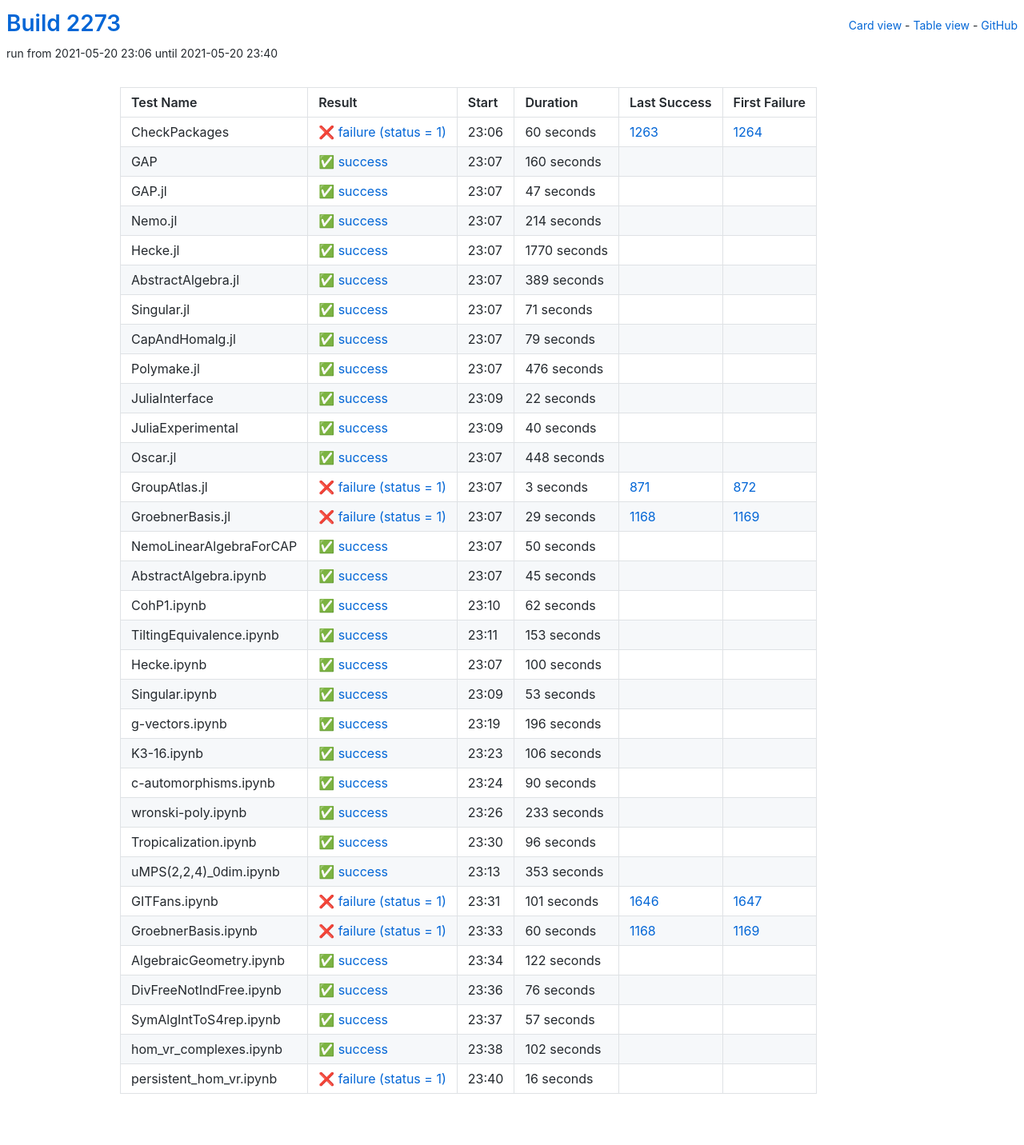
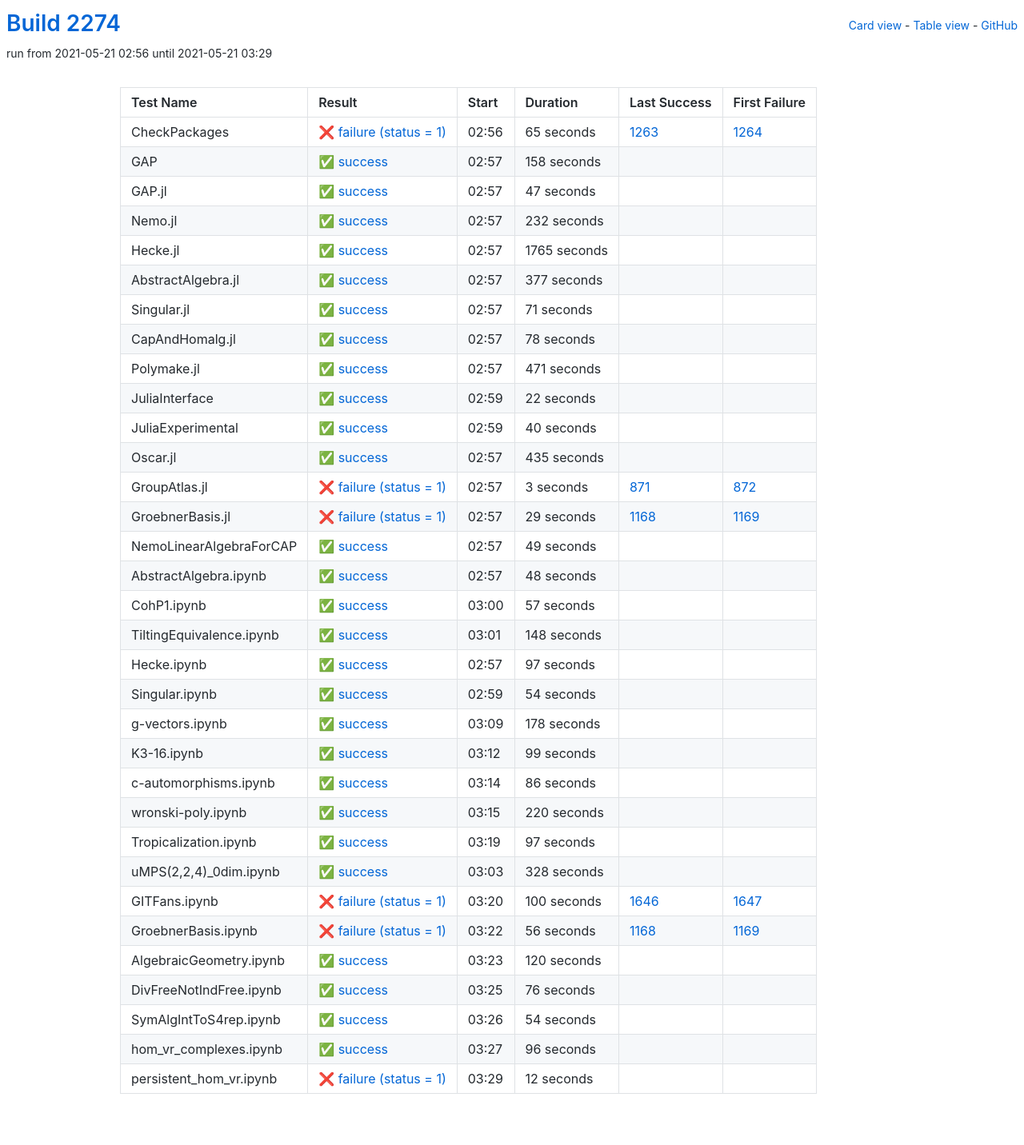
Before and after one commit to oscar-system/oscar-ci-status-stable, a Jekyll site: the page built from table.html, in a window 1280 px wide. Shown: the whole page at 80% size. Built offline with Jekyll 4.4.1, drawn with Linux system fonts in a browser that asks for light colours.

Commit message:
Build #2274

```diff
--- a/_data/ci.yml
+++ b/_data/ci.yml
@@ -1,6 +1,6 @@
 ---
-build: 2273
-build_url: https://oscarci.mathematik.uni-kl.de/job/oscar-stable/2273/
+build: 2274
+build_url: https://oscarci.mathematik.uni-kl.de/job/oscar-stable/2274/
 job: oscar-stable
 organization: oscar-system
 repo: oscar-ci-status-stable
@@ -8,32 +8,32 @@ repourl: https://github.com/oscar-system/oscar-ci-status-stable
 tests:
 - name: CheckPackages
   id: checkpackages
-  log: https://oscarci.mathematik.uni-kl.de/job/oscar-stable/2273/artifact/logs/build-2273/CheckPackages.log
-  start: 2021-05-20 23:06
+  log: https://oscarci.mathematik.uni-kl.de/job/oscar-stable/2274/artifact/logs/build-2274/CheckPackages.log
+  start: 2021-05-21 02:56
   success: false
   exitcode: 1
   status: failure
-  duration: 60
+  duration: 65
   last_success: 1263
   last_success_url: https://oscarci.mathematik.uni-kl.de/job/oscar-stable/1263/
   first_failure: 1264
   first_failure_url: https://oscarci.mathematik.uni-kl.de/job/oscar-stable/1264/
 - name: GAP
   id: gap
-  log: https://oscarci.mathematik.uni-kl.de/job/oscar-stable/2273/artifact/logs/build-2273/GAP.log
-  start: 2021-05-20 23:07
+  log: https://oscarci.mathematik.uni-kl.de/job/oscar-stable/2274/artifact/logs/build-2274/GAP.log
+  start: 2021-05-21 02:57
   success: true
   exitcode: 0
   status: success
-  duration: 160
+  duration: 158
   last_success: false
   last_success_url:
   first_failure: false
   first_failure_url:
 - name: GAP.jl
   id: gap-jl
-  log: https://oscarci.mathematik.uni-kl.de/job/oscar-stable/2273/artifact/logs/build-2273/GAP.jl.log
-  start: 2021-05-20 23:07
+  log: https://oscarci.mathematik.uni-kl.de/job/oscar-stable/2274/artifact/logs/build-2274/GAP.jl.log
+  start: 2021-05-21 02:57
   success: true
   exitcode: 0
   status: success
@@ -44,44 +44,44 @@ tests:
   first_failure_url:
 - name: Nemo.jl
   id: nemo-jl
-  log: https://oscarci.mathematik.uni-kl.de/job/oscar-stable/2273/artifact/logs/build-2273/Nemo.jl.log
-  start: 2021-05-20 23:07
+  log: https://oscarci.mathematik.uni-kl.de/job/oscar-stable/2274/artifact/logs/build-2274/Nemo.jl.log
+  start: 2021-05-21 02:57
   success: true
   exitcode: 0
   status: success
-  duration: 214
+  duration: 232
   last_success: false
   last_success_url:
   first_failure: false
   first_failure_url:
 - name: Hecke.jl
   id: hecke-jl
-  log: https://oscarci.mathematik.uni-kl.de/job/oscar-stable/2273/artifact/logs/build-2273/Hecke.jl.log
-  start: 2021-05-20 23:07
+  log: https://oscarci.mathematik.uni-kl.de/job/oscar-stable/2274/artifact/logs/build-2274/Hecke.jl.log
+  start: 2021-05-21 02:57
   success: true
   exitcode: 0
   status: success
-  duration: 1770
+  duration: 1765
   last_success: false
   last_success_url:
   first_failure: false
   first_failure_url:
 - name: AbstractAlgebra.jl
   id: abstractalgebra-jl
-  log: https://oscarci.mathematik.uni-kl.de/job/oscar-stable/2273/artifact/logs/build-2273/AbstractAlgebra.jl.log
-  start: 2021-05-20 23:07
+  log: https://oscarci.mathematik.uni-kl.de/job/oscar-stable/2274/artifact/logs/build-2274/AbstractAlgebra.jl.log
+  start: 2021-05-21 02:57
   success: true
   exitcode: 0
   status: success
-  duration: 389
+  duration: 377
   last_success: false
   last_success_url:
   first_failure: false
   first_failure_url:
 - name: Singular.jl
   id: singular-jl
-  log: https://oscarci.mathematik.uni-kl.de/job/oscar-stable/2273/artifact/logs/build-2273/Singular.jl.log
-  start: 2021-05-20 23:07
+  log: https://oscarci.mathematik.uni-kl.de/job/oscar-stable/2274/artifact/logs/build-2274/Singular.jl.log
+  start: 2021-05-21 02:57
   success: true
   exitcode: 0
   status: success
@@ -92,32 +92,32 @@ tests:
   first_failure_url:
 - name: CapAndHomalg.jl
   id: capandhomalg-jl
-  log: https://oscarci.mathematik.uni-kl.de/job/oscar-stable/2273/artifact/logs/build-2273/CapAndHomalg.jl.log
-  start: 2021-05-20 23:07
+  log: https://oscarci.mathematik.uni-kl.de/job/oscar-stable/2274/artifact/logs/build-2274/CapAndHomalg.jl.log
+  start: 2021-05-21 02:57
   success: true
   exitcode: 0
   status: success
-  duration: 79
+  duration: 78
   last_success: false
   last_success_url:
   first_failure: false
   first_failure_url:
 - name: Polymake.jl
   id: polymake-jl
-  log: https://oscarci.mathematik.uni-kl.de/job/oscar-stable/2273/artifact/logs/build-2273/Polymake.jl.log
-  start: 2021-05-20 23:07
+  log: https://oscarci.mathematik.uni-kl.de/job/oscar-stable/2274/artifact/logs/build-2274/Polymake.jl.log
+  start: 2021-05-21 02:57
   success: true
   exitcode: 0
   status: success
-  duration: 476
+  duration: 471
   last_success: false
   last_success_url:
   first_failure: false
   first_failure_url:
 - name: JuliaInterface
   id: juliainterface
-  log: https://oscarci.mathematik.uni-kl.de/job/oscar-stable/2273/artifact/logs/build-2273/JuliaInterface.log
-  start: 2021-05-20 23:09
+  log: https://oscarci.mathematik.uni-kl.de/job/oscar-stable/2274/artifact/logs/build-2274/JuliaInterface.log
+  start: 2021-05-21 02:59
   success: true
   exitcode: 0
   status: success
@@ -128,8 +128,8 @@ tests:
   first_failure_url:
 - name: JuliaExperimental
   id: juliaexperimental
-  log: https://oscarci.mathematik.uni-kl.de/job/oscar-stable/2273/artifact/logs/build-2273/JuliaExperimental.log
-  start: 2021-05-20 23:09
+  log: https://oscarci.mathematik.uni-kl.de/job/oscar-stable/2274/artifact/logs/build-2274/JuliaExperimental.log
+  start: 2021-05-21 02:59
   success: true
   exitcode: 0
   status: success
@@ -140,20 +140,20 @@ tests:
   first_failure_url:
 - name: Oscar.jl
   id: oscar-jl
-  log: https://oscarci.mathematik.uni-kl.de/job/oscar-stable/2273/artifact/logs/build-2273/Oscar.jl.log
-  start: 2021-05-20 23:07
+  log: https://oscarci.mathematik.uni-kl.de/job/oscar-stable/2274/artifact/logs/build-2274/Oscar.jl.log
+  start: 2021-05-21 02:57
   success: true
   exitcode: 0
   status: success
-  duration: 448
+  duration: 435
   last_success: false
   last_success_url:
   first_failure: false
   first_failure_url:
 - name: GroupAtlas.jl
   id: groupatlas-jl
-  log: https://oscarci.mathematik.uni-kl.de/job/oscar-stable/2273/artifact/logs/build-2273/GroupAtlas.jl.log
-  start: 2021-05-20 23:07
+  log: https://oscarci.mathematik.uni-kl.de/job/oscar-stable/2274/artifact/logs/build-2274/GroupAtlas.jl.log
+  start: 2021-05-21 02:57
   success: false
   exitcode: 1
   status: failure
@@ -164,8 +164,8 @@ tests:
   first_failure_url: https://oscarci.mathematik.uni-kl.de/job/oscar-stable/872/
 - name: GroebnerBasis.jl
   id: groebnerbasis-jl
-  log: https://oscarci.mathematik.uni-kl.de/job/oscar-stable/2273/artifact/logs/build-2273/GroebnerBasis.jl.log
-  start: 2021-05-20 23:07
+  log: https://oscarci.mathematik.uni-kl.de/job/oscar-stable/2274/artifact/logs/build-2274/GroebnerBasis.jl.log
+  start: 2021-05-21 02:57
   success: false
   exitcode: 1
   status: failure
@@ -176,188 +176,188 @@ tests:
   first_failure_url: https://oscarci.mathematik.uni-kl.de/job/oscar-stable/1169/
 - name: NemoLinearAlgebraForCAP
   id: nemolinearalgebraforcap
-  log: https://oscarci.mathematik.uni-kl.de/job/oscar-stable/2273/artifact/logs/build-2273/NemoLinearAlgebraForCAP.log
-  start: 2021-05-20 23:07
+  log: https://oscarci.mathematik.uni-kl.de/job/oscar-stable/2274/artifact/logs/build-2274/NemoLinearAlgebraForCAP.log
+  start: 2021-05-21 02:57
   success: true
   exitcode: 0
   status: success
-  duration: 50
+  duration: 49
   last_success: false
   last_success_url:
   first_failure: false
   first_failure_url:
 - name: AbstractAlgebra.ipynb
   id: abstractalgebra-ipynb
-  log: https://oscarci.mathematik.uni-kl.de/job/oscar-stable/2273/artifact/logs/build-2273/AbstractAlgebra.ipynb.log
-  start: 2021-05-20 23:07
+  log: https://oscarci.mathematik.uni-kl.de/job/oscar-stable/2274/artifact/logs/build-2274/AbstractAlgebra.ipynb.log
+  start: 2021-05-21 02:57
   success: true
   exitcode: 0
   status: success
-  duration: 45
+  duration: 48
   last_success: false
   last_success_url:
   first_failure: false
   first_failure_url:
 - name: CohP1.ipynb
   id: cohp1-ipynb
-  log: https://oscarci.mathematik.uni-kl.de/job/oscar-stable/2273/artifact/logs/build-2273/CohP1.ipynb.log
-  start: 2021-05-20 23:10
+  log: https://oscarci.mathematik.uni-kl.de/job/oscar-stable/2274/artifact/logs/build-2274/CohP1.ipynb.log
+  start: 2021-05-21 03:00
   success: true
   exitcode: 0
   status: success
-  duration: 62
+  duration: 57
   last_success: false
   last_success_url:
   first_failure: false
   first_failure_url:
 - name: TiltingEquivalence.ipynb
   id: tiltingequivalence-ipynb
-  log: https://oscarci.mathematik.uni-kl.de/job/oscar-stable/2273/artifact/logs/build-2273/TiltingEquivalence.ipynb.log
-  start: 2021-05-20 23:11
+  log: https://oscarci.mathematik.uni-kl.de/job/oscar-stable/2274/artifact/logs/build-2274/TiltingEquivalence.ipynb.log
+  start: 2021-05-21 03:01
   success: true
   exitcode: 0
   status: success
-  duration: 153
+  duration: 148
   last_success: false
   last_success_url:
   first_failure: false
   first_failure_url:
 - name: Hecke.ipynb
   id: hecke-ipynb
-  log: https://oscarci.mathematik.uni-kl.de/job/oscar-stable/2273/artifact/logs/build-2273/Hecke.ipynb.log
-  start: 2021-05-20 23:07
+  log: https://oscarci.mathematik.uni-kl.de/job/oscar-stable/2274/artifact/logs/build-2274/Hecke.ipynb.log
+  start: 2021-05-21 02:57
   success: true
   exitcode: 0
   status: success
-  duration: 100
+  duration: 97
   last_success: false
   last_success_url:
   first_failure: false
   first_failure_url:
 - name: Singular.ipynb
   id: singular-ipynb
-  log: https://oscarci.mathematik.uni-kl.de/job/oscar-stable/2273/artifact/logs/build-2273/Singular.ipynb.log
-  start: 2021-05-20 23:09
+  log: https://oscarci.mathematik.uni-kl.de/job/oscar-stable/2274/artifact/logs/build-2274/Singular.ipynb.log
+  start: 2021-05-21 02:59
   success: true
   exitcode: 0
   status: success
-  duration: 53
+  duration: 54
   last_success: false
   last_success_url:
   first_failure: false
   first_failure_url:
 - name: g-vectors.ipynb
   id: g-vectors-ipynb
-  log: https://oscarci.mathematik.uni-kl.de/job/oscar-stable/2273/artifact/logs/build-2273/g-vectors.ipynb.log
-  start: 2021-05-20 23:19
+  log: https://oscarci.mathematik.uni-kl.de/job/oscar-stable/2274/artifact/logs/build-2274/g-vectors.ipynb.log
+  start: 2021-05-21 03:09
   success: true
   exitcode: 0
   status: success
-  duration: 196
+  duration: 178
   last_success: false
   last_success_url:
   first_failure: false
   first_failure_url:
 - name: K3-16.ipynb
   id: k3-16-ipynb
-  log: https://oscarci.mathematik.uni-kl.de/job/oscar-stable/2273/artifact/logs/build-2273/K3-16.ipynb.log
-  start: 2021-05-20 23:23
+  log: https://oscarci.mathematik.uni-kl.de/job/oscar-stable/2274/artifact/logs/build-2274/K3-16.ipynb.log
+  start: 2021-05-21 03:12
   success: true
   exitcode: 0
   status: success
-  duration: 106
+  duration: 99
   last_success: false
   last_success_url:
   first_failure: false
   first_failure_url:
 - name: c-automorphisms.ipynb
   id: c-automorphisms-ipynb
-  log: https://oscarci.mathematik.uni-kl.de/job/oscar-stable/2273/artifact/logs/build-2273/c-automorphisms.ipynb.log
-  start: 2021-05-20 23:24
+  log: https://oscarci.mathematik.uni-kl.de/job/oscar-stable/2274/artifact/logs/build-2274/c-automorphisms.ipynb.log
+  start: 2021-05-21 03:14
   success: true
   exitcode: 0
   status: success
-  duration: 90
+  duration: 86
   last_success: false
   last_success_url:
   first_failure: false
   first_failure_url:
 - name: wronski-poly.ipynb
   id: wronski-poly-ipynb
-  log: https://oscarci.mathematik.uni-kl.de/job/oscar-stable/2273/artifact/logs/build-2273/wronski-poly.ipynb.log
-  start: 2021-05-20 23:26
+  log: https://oscarci.mathematik.uni-kl.de/job/oscar-stable/2274/artifact/logs/build-2274/wronski-poly.ipynb.log
+  start: 2021-05-21 03:15
   success: true
   exitcode: 0
   status: success
-  duration: 233
+  duration: 220
   last_success: false
   last_success_url:
   first_failure: false
   first_failure_url:
 - name: Tropicalization.ipynb
   id: tropicalization-ipynb
-  log: https://oscarci.mathematik.uni-kl.de/job/oscar-stable/2273/artifact/logs/build-2273/Tropicalization.ipynb.log
-  start: 2021-05-20 23:30
+  log: https://oscarci.mathematik.uni-kl.de/job/oscar-stable/2274/artifact/logs/build-2274/Tropicalization.ipynb.log
+  start: 2021-05-21 03:19
   success: true
   exitcode: 0
   status: success
-  duration: 96
+  duration: 97
   last_success: false
   last_success_url:
   first_failure: false
   first_failure_url:
 - name: uMPS(2,2,4)_0dim.ipynb
   id: umps-2-2-4-0dim-ipynb
-  log: https://oscarci.mathematik.uni-kl.de/job/oscar-stable/2273/artifact/logs/build-2273/uMPS-2-2-4-_0dim.ipynb.log
-  start: 2021-05-20 23:13
+  log: https://oscarci.mathematik.uni-kl.de/job/oscar-stable/2274/artifact/logs/build-2274/uMPS-2-2-4-_0dim.ipynb.log
+  start: 2021-05-21 03:03
   success: true
   exitcode: 0
   status: success
-  duration: 353
+  duration: 328
   last_success: false
   last_success_url:
   first_failure: false
   first_failure_url:
 - name: GITFans.ipynb
   id: gitfans-ipynb
-  log: https://oscarci.mathematik.uni-kl.de/job/oscar-stable/2273/artifact/logs/build-2273/GITFans.ipynb.log
-  start: 2021-05-20 23:31
+  log: https://oscarci.mathematik.uni-kl.de/job/oscar-stable/2274/artifact/logs/build-2274/GITFans.ipynb.log
+  start: 2021-05-21 03:20
   success: false
   exitcode: 1
   status: failure
-  duration: 101
+  duration: 100
   last_success: 1646
   last_success_url: https://oscarci.mathematik.uni-kl.de/job/oscar-stable/1646/
   first_failure: 1647
   first_failure_url: https://oscarci.mathematik.uni-kl.de/job/oscar-stable/1647/
 - name: GroebnerBasis.ipynb
   id: groebnerbasis-ipynb
-  log: https://oscarci.mathematik.uni-kl.de/job/oscar-stable/2273/artifact/logs/build-2273/GroebnerBasis.ipynb.log
-  start: 2021-05-20 23:33
+  log: https://oscarci.mathematik.uni-kl.de/job/oscar-stable/2274/artifact/logs/build-2274/GroebnerBasis.ipynb.log
+  start: 2021-05-21 03:22
   success: false
   exitcode: 1
   status: failure
-  duration: 60
+  duration: 56
   last_success: 1168
   last_success_url: https://oscarci.mathematik.uni-kl.de/job/oscar-stable/1168/
   first_failure: 1169
   first_failure_url: https://oscarci.mathematik.uni-kl.de/job/oscar-stable/1169/
 - name: AlgebraicGeometry.ipynb
   id: algebraicgeometry-ipynb
-  log: https://oscarci.mathematik.uni-kl.de/job/oscar-stable/2273/artifact/logs/build-2273/AlgebraicGeometry.ipynb.log
-  start: 2021-05-20 23:34
+  log: https://oscarci.mathematik.uni-kl.de/job/oscar-stable/2274/artifact/logs/build-2274/AlgebraicGeometry.ipynb.log
+  start: 2021-05-21 03:23
   success: true
   exitcode: 0
   status: success
-  duration: 122
+  duration: 120
   last_success: false
   last_success_url:
   first_failure: false
   first_failure_url:
 - name: DivFreeNotIndFree.ipynb
   id: divfreenotindfree-ipynb
-  log: https://oscarci.mathematik.uni-kl.de/job/oscar-stable/2273/artifact/logs/build-2273/DivFreeNotIndFree.ipynb.log
-  start: 2021-05-20 23:36
+  log: https://oscarci.mathematik.uni-kl.de/job/oscar-stable/2274/artifact/logs/build-2274/DivFreeNotIndFree.ipynb.log
+  start: 2021-05-21 03:25
   success: true
   exitcode: 0
   status: success
@@ -368,36 +368,36 @@ tests:
   first_failure_url:
 - name: SymAlgIntToS4rep.ipynb
   id: symalginttos4rep-ipynb
-  log: https://oscarci.mathematik.uni-kl.de/job/oscar-stable/2273/artifact/logs/build-2273/SymAlgIntToS4rep.ipynb.log
-  start: 2021-05-20 23:37
+  log: https://oscarci.mathematik.uni-kl.de/job/oscar-stable/2274/artifact/logs/build-2274/SymAlgIntToS4rep.ipynb.log
+  start: 2021-05-21 03:26
   success: true
   exitcode: 0
   status: success
-  duration: 57
+  duration: 54
   last_success: false
   last_success_url:
   first_failure: false
   first_failure_url:
 - name: hom_vr_complexes.ipynb
   id: hom-vr-complexes-ipynb
-  log: https://oscarci.mathematik.uni-kl.de/job/oscar-stable/2273/artifact/logs/build-2273/hom_vr_complexes.ipynb.log
-  start: 2021-05-20 23:38
+  log: https://oscarci.mathematik.uni-kl.de/job/oscar-stable/2274/artifact/logs/build-2274/hom_vr_complexes.ipynb.log
+  start: 2021-05-21 03:27
   success: true
   exitcode: 0
   status: success
-  duration: 102
+  duration: 96
   last_success: false
   last_success_url:
   first_failure: false
   first_failure_url:
 - name: persistent_hom_vr.ipynb
   id: persistent-hom-vr-ipynb
-  log: https://oscarci.mathematik.uni-kl.de/job/oscar-stable/2273/artifact/logs/build-2273/persistent_hom_vr.ipynb.log
-  start: 2021-05-20 23:40
+  log: https://oscarci.mathematik.uni-kl.de/job/oscar-stable/2274/artifact/logs/build-2274/persistent_hom_vr.ipynb.log
+  start: 2021-05-21 03:29
   success: false
   exitcode: 1
   status: failure
-  duration: 16
+  duration: 12
   last_success: false
   last_success_url:
   first_failure: false
```
Also changed, not shown: README.md.
